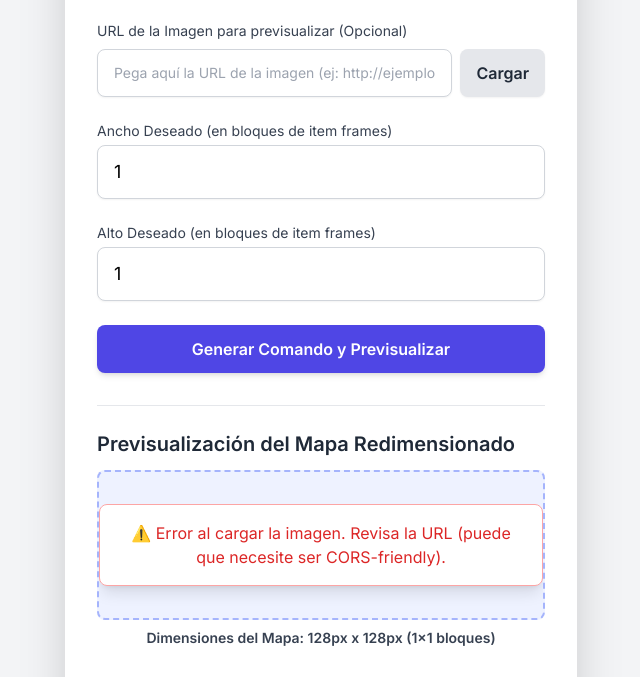
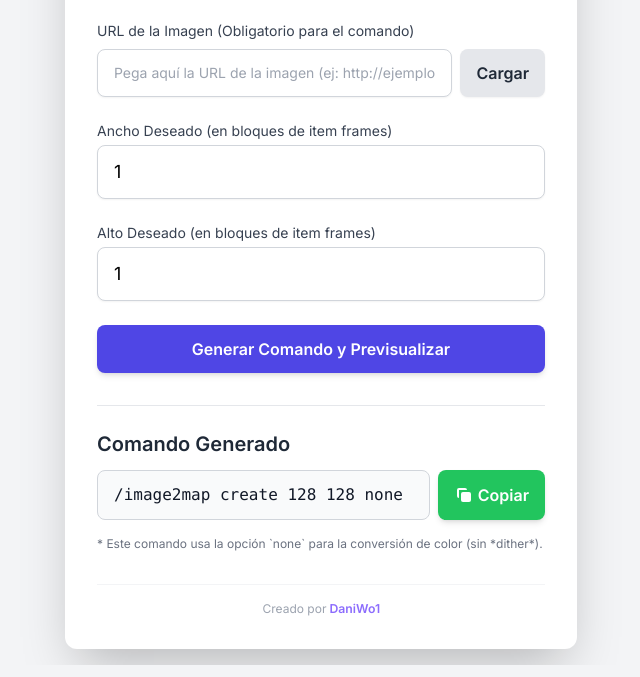
Before and after one commit to DaniWo99/maincra, a plain HTML site: page index.html in a window 1280 px wide. Shown: the part 179-856 px from the top of the page, without its empty margins (319-959 px from the left). Drawn offline with nearby package versions, Linux system fonts and the light colour scheme.

Commit message:
Update index.html

```diff
--- a/index.html
+++ b/index.html
@@ -14,6 +14,10 @@
                     fontFamily: {
                         sans: ['Inter', 'sans-serif'],
                     },
+                    colors: {
+                        // Se define un color púrpura custom para mayor impacto
+                        'purple-custom': '#7f5cfd',
+                    }
                 }
             }
         }
@@ -21,13 +25,31 @@
     <style>
         /* Estilos personalizados para la fuente Inter */
         @import url('https://fonts.googleapis.com/css2?family=Inter:wght@400;600;700&display=swap');
+
+        /* Keyframes para una animación de pulso sutil */
+        @keyframes pulse-purple {
+            0%, 100% {
+                opacity: 1;
+                transform: scale(1);
+            }
+            50% {
+                opacity: 0.9;
+                transform: scale(1.02);
+            }
+        }
+
+        /* Clase para aplicar la animación */
+        .animated-name {
+            display: inline-block;
+            animation: pulse-purple 2s infinite ease-in-out;
+        }
     </style>
 </head>
 <body class="bg-gray-100 min-h-screen flex items-center justify-center font-sans p-4">
 
     <div class="bg-white p-8 rounded-xl shadow-2xl w-full max-w-lg">
         <h1 class="text-3xl font-bold text-gray-800 mb-2">
-            <span class="text-indigo-600">🖼️ Generador de</span> Comando `/size`
+            <span class="text-indigo-600">🖼️ Generador de</span> Comando Image2Map
         </h1>
         <p class="text-gray-500 mb-6">
             Calcula las dimensiones en píxeles para tu mod de imágenes en Minecraft (1 bloque = 128x128 píxeles).
@@ -36,7 +58,7 @@
         <!-- Bloque de Entrada de URL de Imagen -->
         <div class="mb-6">
             <label for="imageUrl" class="block text-sm font-medium text-gray-700 mb-1">
-                URL de la Imagen para previsualizar (Opcional)
+                URL de la Imagen (Obligatorio para el comando)
             </label>
             <div class="flex space-x-2">
                 <input type="text" id="imageUrl" placeholder="Pega aquí la URL de la imagen (ej: http://ejemplo.com/img.png)"
@@ -123,11 +145,17 @@
             <p id="copyMessage" class="text-sm text-green-600 mt-2 transition duration-300 opacity-0 h-0 overflow-hidden">
                 Comando copiado al portapapeles. ¡Listo para pegar en Minecraft!
             </p>
+            <p class="text-xs text-gray-500 mt-2">
+                * Este comando usa la opción `none` para la conversión de color (sin *dither*).
+            </p>
         </div>
 
         <!-- Marca de Agua -->
         <p class="text-center text-xs text-gray-400 mt-8 pt-4 border-t border-gray-100">
-            Creado por DaniWo1
+            Creado por
+            <span class="text-purple-custom font-semibold animated-name transition duration-300 hover:text-purple-700">
+                DaniWo1
+            </span>
         </p>
 
         <!-- Área de Mensajes (Modal) -->
@@ -189,22 +217,27 @@
 
         // Función principal para calcular y mostrar el comando
         function generateCommand() {
+            const url = imageUrlInput.value.trim();
             // Obtener los valores de los inputs y convertirlos a enteros
             const widthBlocks = parseInt(widthBlocksInput.value, 10);
             const heightBlocks = parseInt(heightBlocksInput.value, 10);
 
             // Validar que las entradas sean números válidos y positivos
             if (isNaN(widthBlocks) || isNaN(heightBlocks) || widthBlocks <= 0 || heightBlocks <= 0) {
+                // Mostrar mensaje de error si las dimensiones son inválidas
                 openMessageBox("Error de Entrada", "Por favor, asegúrate de que el Ancho y el Alto sean números enteros positivos (mayor a 0).");
                 return;
             }
+
+            // Advertencia por URL faltante ya no se muestra al inicio.
+            // Si la URL está vacía, el comando simplemente incluirá un espacio vacío al final.
 
             // Calcular las dimensiones finales en píxeles
             const widthPixels = widthBlocks * PIXELS_PER_BLOCK;
             const heightPixels = heightBlocks * PIXELS_PER_BLOCK;
 
-            // Construir el comando final en el formato: /size <anchura> <altura>
-            const command = `/size ${widthPixels} ${heightPixels}`;
+            // Construir el comando final en el formato: /image2map create <anchura> <altura> none <URL>
+            const command = `/image2map create ${widthPixels} ${heightPixels} none ${url}`;
 
             // --- Actualizar Previsualización (Ajuste visual) ---
 
@@ -232,9 +265,10 @@
             dimensionText.textContent = `Dimensiones del Mapa: ${widthPixels}px x ${heightPixels}px (${widthBlocks}x${heightBlocks} bloques)`;
 
             // Si hay una URL en el campo de input, se asume que se quiere ver el preview
-            if (imageUrlInput.value.trim() !== '' || imagePreview.src) {
+            if (url !== '') {
                  previewArea.classList.remove('hidden');
             } else {
+                 // Si no hay URL, el comando se genera, pero la previsualización se mantiene oculta
                  previewArea.classList.add('hidden');
             }
 
@@ -302,6 +336,7 @@
         });
 
         // Asegurar que al cargar la página se ejecute el cálculo inicial
+        // Ahora solo llama a generateCommand, que ya no muestra el modal al inicio.
         window.onload = generateCommand;
 
     </script>
```
